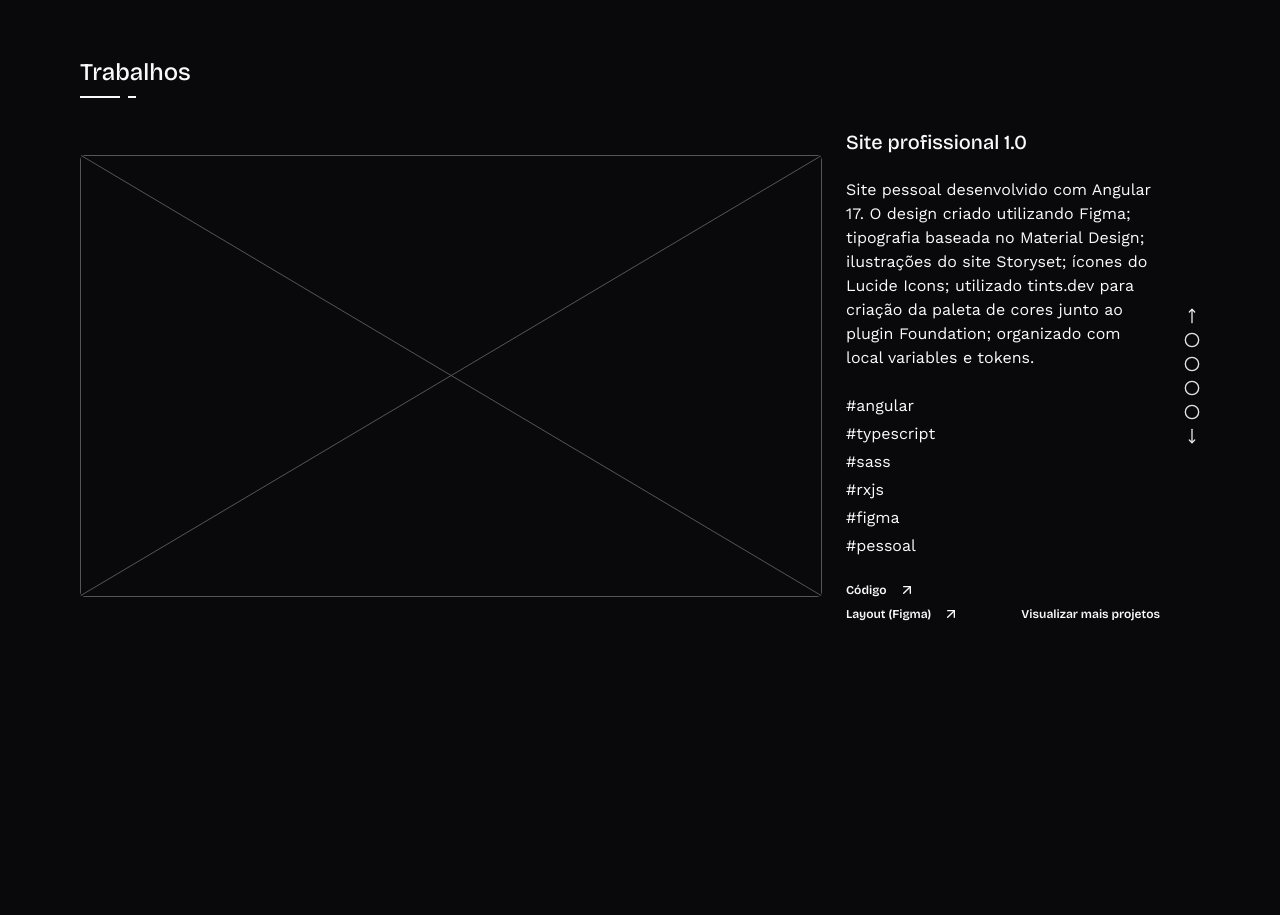
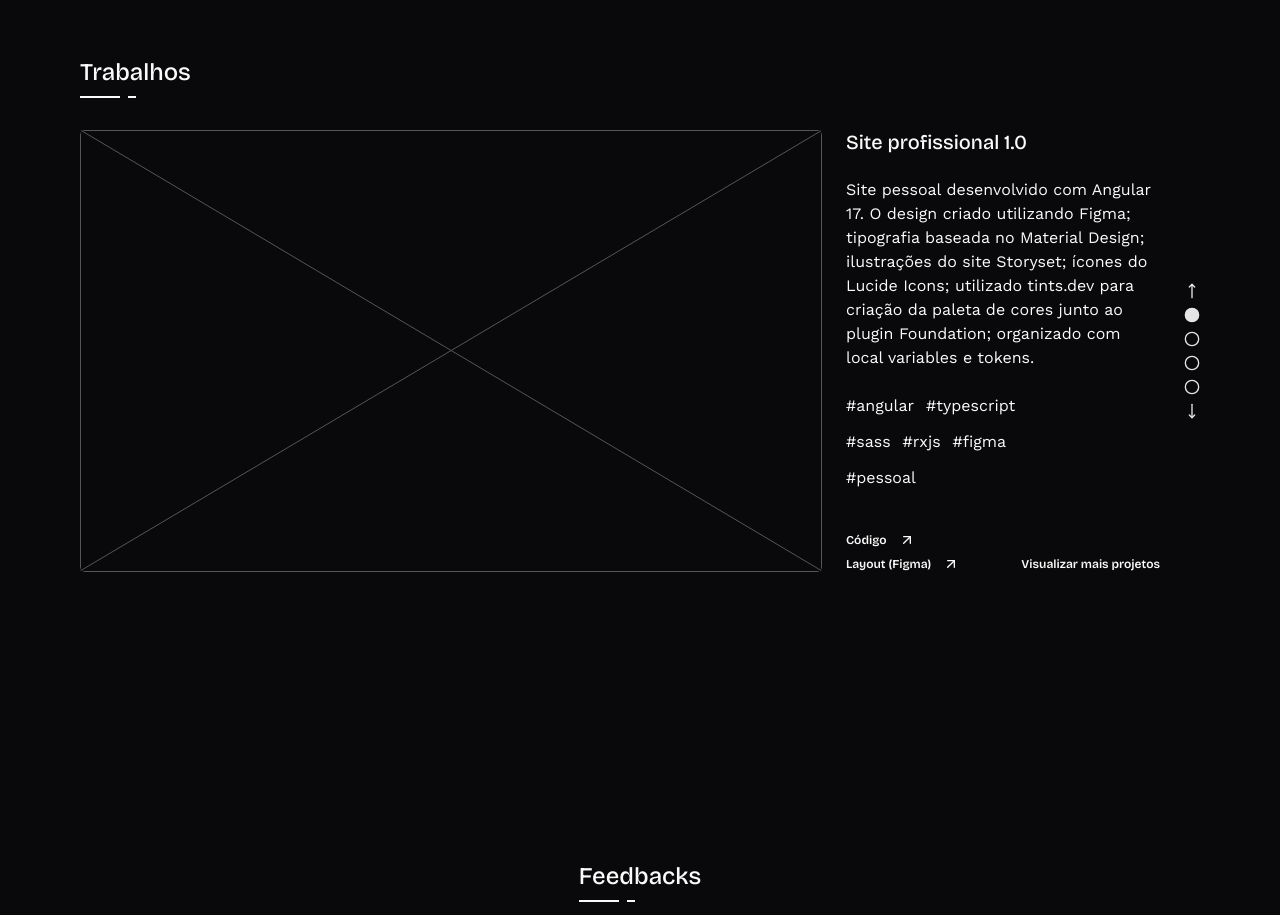
Before and after one commit to lucianesantcs/lucianesantcs.github.io, a React (Vite) app: page / in a window 1280 px wide. Shown: the part 1560-2475 px from the top of the page. Built offline with nearby package versions, Linux system fonts and the light colour scheme.

Commit message:
feat: criado layout project section

```diff
--- /dev/null
+++ b/src/components/layouts/Project/ProjectSection.tsx
@@ -0,0 +1,116 @@
+import imagemSkeleton from "@/assets/images/svg/imagemSkeleton.svg";
+import Button from "@/components/ui/Button";
+import Icon from "@/components/ui/Icon";
+import Link from "@/components/ui/Link";
+import { Circle, MoveDown, MoveLeft, MoveRight, MoveUp } from "lucide-react";
+import { useState } from "react";
+import { projects } from "./data";
+
+const ProjectSection = () => {
+  const [currentIndex, setCurrentIndex] = useState(0);
+
+  const handleNext = () => {
+    setCurrentIndex((prev) => (prev + 1) % projects.length);
+  };
+
+  const handlePrevious = () => {
+    setCurrentIndex((prev) => (prev - 1 + projects.length) % projects.length);
+  };
+
+  const currentProject = projects[currentIndex];
+
+  return (
+    <section className="flex flex-col xl:flex-row gap-6">
+      <img
+        src={imagemSkeleton}
+        className="lg:w-690 h-auto transition-opacity duration-300"
+      />
+      <aside className="flex gap-6 flex-col justify-between order-2 xl:order-1 xl:max-w-458">
+        <div className="flex flex-col gap-6">
+          <h3 className="font-serif text-xl leading-6 font-medium transition-all duration-300 ease-in-out">
+            {currentProject.title}
+          </h3>
+          <p className="font-sans text-base md:max-w-10 lg:max-w-540 transition-all duration-300 ease-in-out">
+            {currentProject.description}
+          </p>
+          <ul className="flex gap-3 max-w-56 flex-wrap transition-all duration-300 ease-in-out">
+            {currentProject.tags.map((tag, index) => (
+              <li
+                key={index}
+                className="transition-all duration-300 ease-in-out"
+              >
+                #{tag}
+              </li>
+            ))}
+          </ul>
+        </div>
+        <div className="flex justify-between items-end">
+          <div className="flex flex-col gap-2">
+            <Link
+              url={currentProject.codeUrl}
+              label="Código"
+              className="transition-all duration-300 ease-in-out"
+            >
+              <Icon iconName="ArrowUpRight" />
+            </Link>
+            <Link
+              url={currentProject.figmaUrl}
+              label="Layout (Figma)"
+              className="transition-all duration-300 ease-in-out"
+            >
+              <Icon iconName="ArrowUpRight" />
+            </Link>
+          </div>
+
+          <Button
+            className="hidden xl:flex"
+            label="Visualizar mais projetos"
+            showLabel={true}
+          />
+        </div>
+      </aside>
+      <nav className="flex xl:flex-col gap-2 justify-between xl:justify-center sm:order-1 xl:order-2">
+        <div className="flex xl:flex-col gap-2">
+          <button onClick={handlePrevious} className="hidden xl:flex">
+            <MoveUp color="#e5e5e5" size={16} />
+          </button>
+          <button onClick={handlePrevious} className="xl:hidden">
+            <MoveLeft color="#e5e5e5" size={16} />
+          </button>
+
+          {projects.map((_, index) => (
+            <a
+              key={index}
+              href="#"
+              onClick={(e) => {
+                e.preventDefault();
+                setCurrentIndex(index);
+              }}
+            >
+              <Circle
+                color="#e5e5e5"
+                size={16}
+                fill={currentIndex === index ? "#e5e5e5" : "none"}
+              />
+            </a>
+          ))}
+
+          <button onClick={handleNext} className="hidden xl:flex">
+            <MoveDown color="#e5e5e5" size={16} />
+          </button>
+          <button onClick={handleNext} className="xl:hidden">
+            <MoveRight color="#e5e5e5" size={16} />
+          </button>
+        </div>
+
+        <Button
+          className="xl:hidden"
+          label="Visualizar mais projetos"
+          showLabel={true}
+        />
+      </nav>
+    </section>
+  );
+};
+
+export default ProjectSection;
--- /dev/null
+++ b/src/components/layouts/Project/data.ts
@@ -0,0 +1,53 @@
+import { Project } from "./interface";
+import imagemSkeleton from "@/assets/images/svg/imagemSkeleton.svg";
+
+export const projects: Project[] = [
+  {
+    image: imagemSkeleton,
+    title: "Site profissional 1.0",
+    description: `Site pessoal desenvolvido com Angular 17. O design criado utilizando
+          Figma; tipografia baseada no Material Design; ilustrações do site
+          Storyset; ícones do Lucide Icons; utilizado tints.dev para criação
+          da paleta de cores junto ao plugin Foundation; organizado com local
+          variables e tokens.`,
+    tags: ["angular", "typescript", "sass", "rxjs", "figma", "pessoal"],
+    codeUrl: "#",
+    figmaUrl: "#",
+  },
+  {
+    image: imagemSkeleton,
+    title: "Buy it",
+    description: `Design da página inicial de uma loja de variedade de produtos online`,
+    tags: ["figma", "ui design", "pessoal"],
+    codeUrl: "#",
+    figmaUrl: "#",
+  },
+  {
+    image: imagemSkeleton,
+    title: "Blog Cards",
+    description: `Blog preview Card com filtro por input, desenvolvido com typeScript e sass`,
+    tags: ["vitejs", "typescript", "sass", "challenges", "font-end", "pessoal"],
+    codeUrl: "#",
+    figmaUrl: "#",
+  },
+  {
+    image: imagemSkeleton,
+    title: "Proffy",
+    description: `Aplicação que conecta alunos e professores`,
+    tags: [
+      "javascript",
+      "nodejs",
+      "reactjs",
+      "font-end",
+      "back-end",
+      "sqlite",
+      "react-native",
+      "typescript",
+      "express",
+      "contributed",
+      "responsive",
+    ],
+    codeUrl: "#",
+    figmaUrl: "#",
+  },
+];
--- /dev/null
+++ b/src/components/layouts/Project/interface.ts
@@ -0,0 +1,8 @@
+export interface Project {
+  image: string;
+  title: string;
+  description: string;
+  tags: string[];
+  codeUrl: string;
+  figmaUrl: string;
+}
--- a/src/sections/Trabalhos.tsx
+++ b/src/sections/Trabalhos.tsx
@@ -1,70 +1,12 @@
-import imagemSkeleton from "@/assets/images/svg/imagemSkeleton.svg";
-import Button from "@/components/ui/Button";
-import Icon from "@/components/ui/Icon";
-import Link from "@/components/ui/Link";
+import ProjectSection from "@/components/layouts/Project/ProjectSection";
 import Title from "@/components/ui/Title";
-import { Circle, MoveDown, MoveUp } from "lucide-react";
 import { twMerge } from "tailwind-merge";
 
 const Trabalhos = ({ className }: { className?: string }) => {
   return (
     <section className={twMerge("flex mt-20 flex-col gap-8", className)}>
       <Title>Trabalhos</Title>
-      <section className="flex flex-col xl:flex-row gap-6">
-        <img src={imagemSkeleton} className="lg:w-690 h-auto" />
-        <aside className="flex gap-6 flex-col order-2 xl:order-1 xl:max-w-458">
-          <h3 className="font-serif text-xl leading-6 font-medium">
-            Site profissional 1.0
-          </h3>
-          <p className="font-sans text-base lg:max-w-540">
-            Site pessoal desenvolvido com Angular 17. O design criado utilizando
-            Figma; tipografia baseada no Material Design; ilustrações do site
-            Storyset; ícones do Lucide Icons; utilizado tints.dev para criação
-            da paleta de cores junto ao plugin Foundation; organizado com local
-            variables e tokens.
-          </p>
-          <ul className="flex gap-1 flex-col">
-            <li>#angular</li>
-            <li>#typescript</li>
-            <li>#sass</li>
-            <li>#rxjs</li>
-            <li>#figma</li>
-            <li>#pessoal</li>
-          </ul>
-          <div className="flex justify-between items-end">
-            <div className="flex flex-col gap-2">
-              <Link url="#" label="Código">
-                <Icon iconName="ArrowUpRight" />
-              </Link>
-              <Link url="#" label="Layout (Figma)">
-                <Icon iconName="ArrowUpRight" />
-              </Link>
-            </div>
-
-            <Button className="hidden xl:flex" label="Visualizar mais projetos" showLabel={true} />
-          </div>
-        </aside>
-        <nav className="flex xl:flex-col gap-2 justify-between xl:justify-center sm:order-1 xl:order-2">
-          <div className="flex xl:flex-col gap-2">
-            <MoveUp color="#e5e5e5" size={16} />
-            <a href="">
-              <Circle color="#e5e5e5" size={16} />
-            </a>
-            <a href="">
-              <Circle color="#e5e5e5" size={16} />
-            </a>
-            <a href="">
-              <Circle color="#e5e5e5" size={16} />
-            </a>
-            <a href="">
-              <Circle color="#e5e5e5" size={16} />
-            </a>
-            <MoveDown color="#e5e5e5" size={16} />
-          </div>
-
-          <Button className="xl:hidden" label="Visualizar mais projetos" showLabel={true} />
-        </nav>
-      </section>
+      <ProjectSection />
     </section>
   );
 };
```
